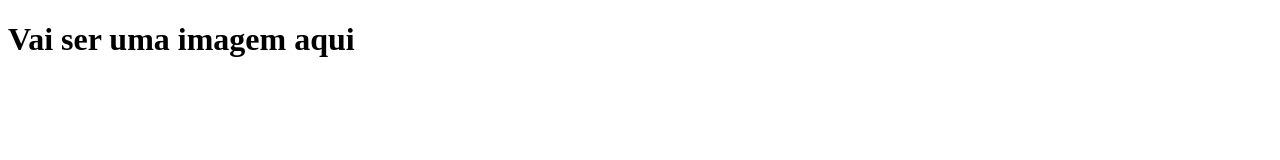
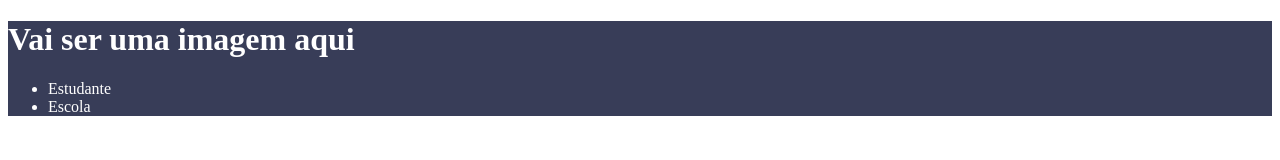
Before and after one commit to Santos678/glowing-fortnight, a plain HTML site: page index.html in a window 1280 px wide. Drawn offline with Linux system fonts and the light colour scheme.

Commit message:
Add files via upload

```diff
--- a/index.html
+++ b/index.html
@@ -7,7 +7,14 @@
     <title>Document</title>
 </head>
 <body>
-    <h1>Vai ser uma imagem aqui</h1>
+    <header>
+        <h1>Vai ser uma imagem aqui</h1>
+        <ul>
+        <li>Estudante</li>
+        <li>Escola</li>
+        </ul>
+        </header>
+        <link rel="stylesheet" href="style.css">
 
 </body>
 </html>
--- a/style.css
+++ b/style.css
@@ -0,0 +1,4 @@
+header {
+    background-color: #383D58;
+    color: white;
+    }
```
